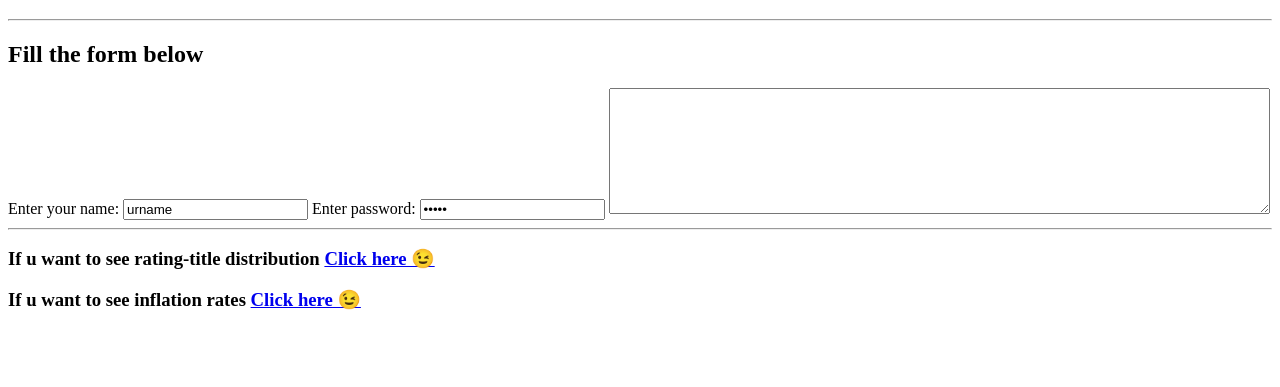
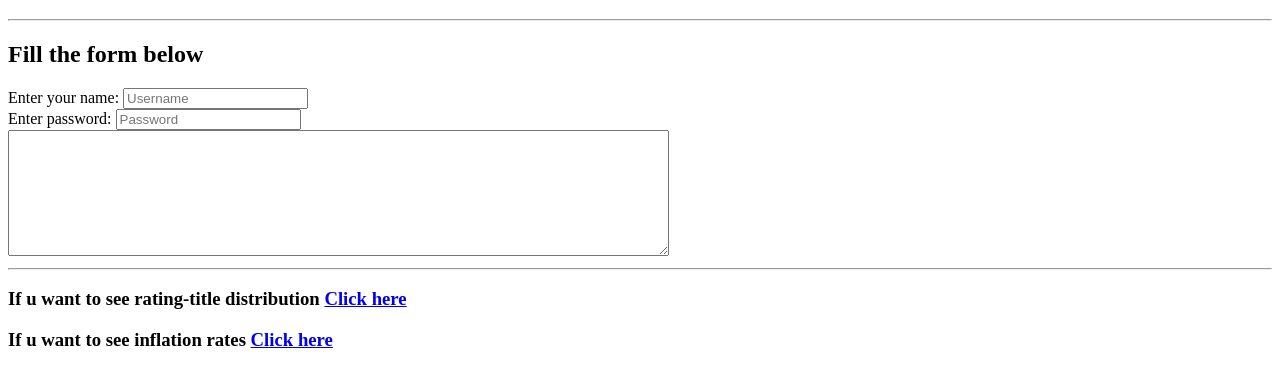
Before and after one commit to omsingh4459/CV, a plain HTML site: page index.html in a window 1280 px wide. Shown: the part 61-448 px from the top of the page. Drawn offline with Linux system fonts and the light colour scheme.

Commit message:
Update index.html

```diff
--- a/index.html
+++ b/index.html
@@ -9,18 +9,18 @@
     <h2>Fill the form below</h2>
     <form class="" action="index.html" method="post">
       <label for="urname">Enter your name: </label>
-      <input type="text" name="urname" value="urname" placeholder="Username">
-
+      <input type="text" name="urname" value="" placeholder="Username">
+<br>
       <label for="urame">Enter password: </label>
-      <input type="password" name="urame" value="urame" placeholder="Password">
-
+      <input type="password" name="urame" value="" placeholder="Password">
+<br>
       <textarea name="name" rows="8" cols="80"></textarea>
-
+<br>
     </form>
 
     <hr>
-    <h3>If u want to see rating-title distribution <a href="page2.html">Click here 😉</a></h3>
-<h3>If u want to see inflation rates <a href="page1.html">Click here 😉</a></h3>
+    <h3>If u want to see rating-title distribution <a href="page2.html">Click here</a></h3>
+<h3>If u want to see inflation rates <a href="page1.html">Click here</a></h3>
 
   </body>
 </html>
```
